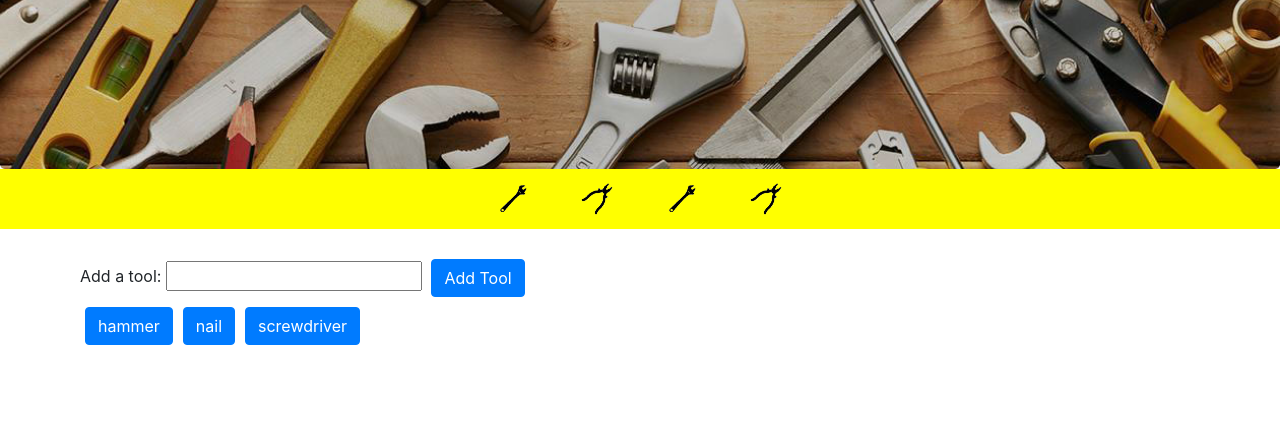
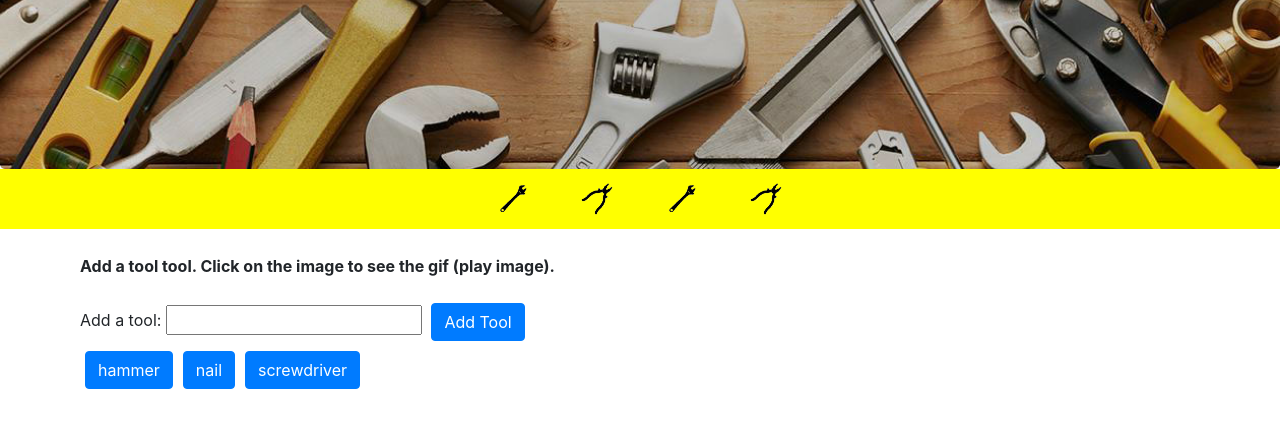
Before and after one commit to dhrandy/giftastic, a plain HTML site: page index.html in a window 1280 px wide. Shown: the part 231-658 px from the top of the page. Drawn offline with nearby package versions, Linux system fonts and the light colour scheme.

Commit message:
adding instructions

```diff
--- a/assets/css/style.css
+++ b/assets/css/style.css
@@ -36,11 +36,6 @@
 .container {
     background-color: white;
     padding: 10px;
-    padding-bottom: 20px;
-}
-
-.col-md-12 {
-    padding-bottom: 20px;
 }
 
 .btn {
@@ -60,3 +55,7 @@
 .toolImage {
     padding: 10px;
 }
+
+p {
+    margin: 0px;
+}
--- a/index.html
+++ b/index.html
@@ -28,6 +28,15 @@
             <img src = "assets/imgs/pliers.png" width="80px" class = "toolImage"> -->
         </div>
 
+        <div class = container>
+            <div class = "row">
+                    <div class = "col-md-12">
+            <p><strong>Add a tool tool. Click on the image to see the gif (play image).</strong>
+            </p>
+        </div>
+    </div>
+    </div>
+
     <div class = "container">
         <div class = "row">
             <div class = "col-md-12">
```
